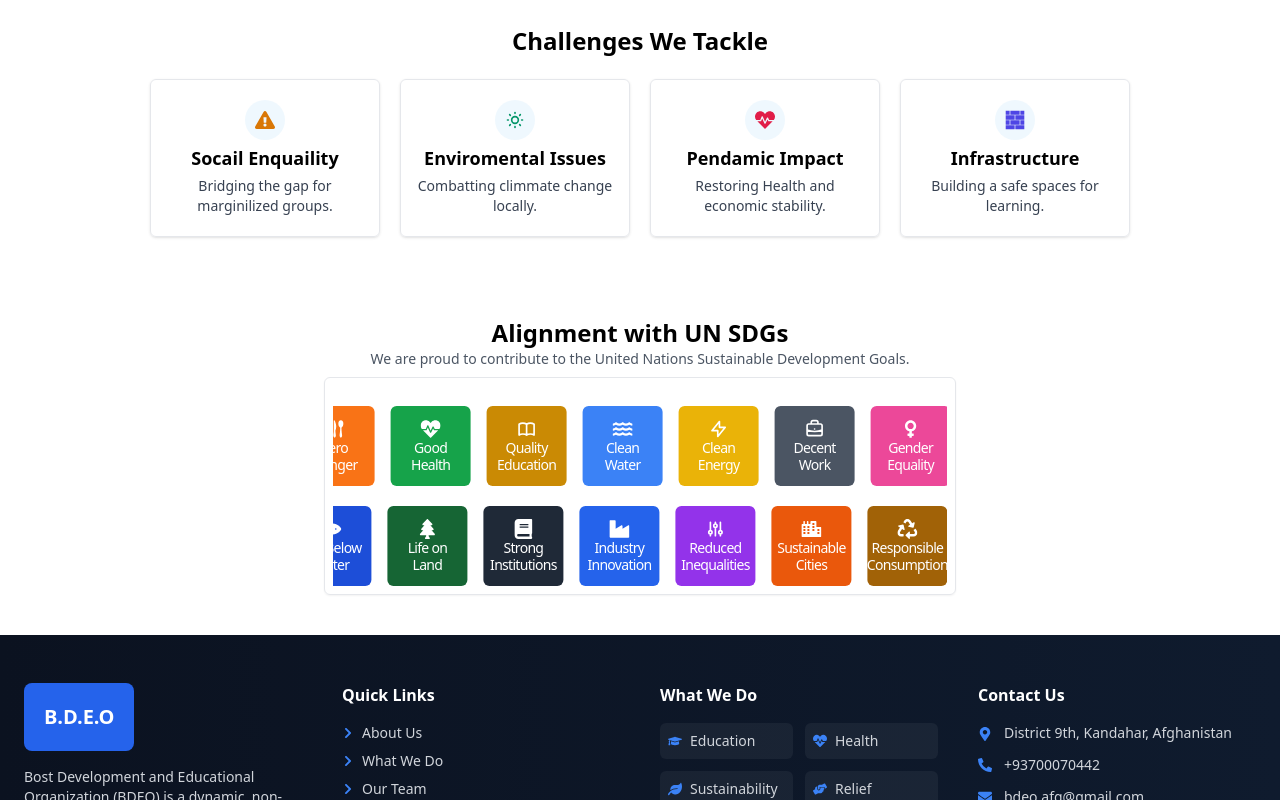
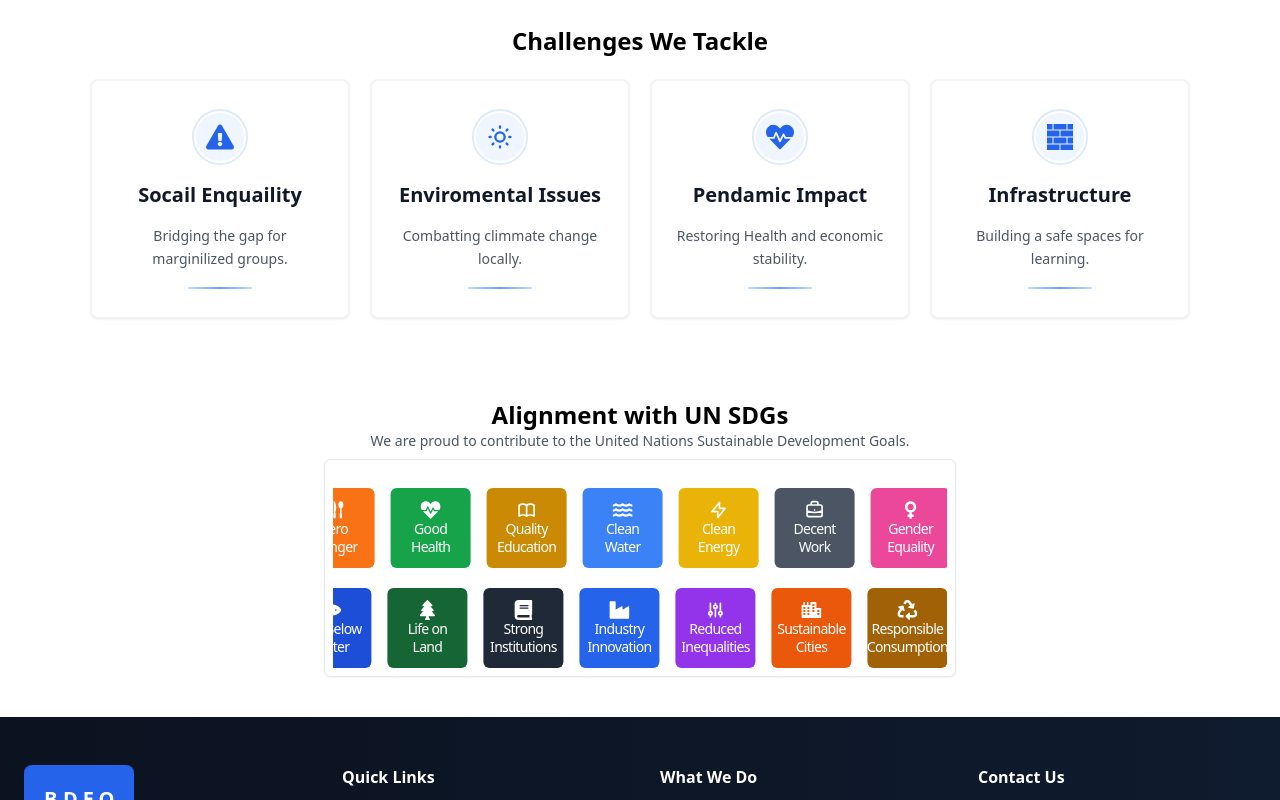
Before and after one commit to Ansar-stack/BDEO-Official-Website, a React (Create React App) app: page / in a window 1280 px wide. Shown: the part 1740-2540 px from the top of the page. Built offline with nearby package versions, Linux system fonts and the light colour scheme.

Commit message:
Feat: Added new changes

```diff
--- a/src/components/UI/Footer.jsx
+++ b/src/components/UI/Footer.jsx
@@ -22,7 +22,7 @@ const quickLinks = [
 const whatWeDo = [
   { label: "Education", icon: FaGraduationCap },
   { label: "Health", icon: FaHeartbeat },
-  { label: "Sustainability", icon: FaLeaf },
+  { label: "Aggreculture", icon: FaLeaf },
   { label: "Relief", icon: FaHandsHelping },
 ];
 
--- a/src/components/home/ChallengesCard.jsx
+++ b/src/components/home/ChallengesCard.jsx
@@ -1,14 +1,47 @@
 import React from 'react'
 
-const ChallengesCard = ({title, description, icon}) => {
+const ChallengesCard = ({ title, description, icon }) => {
   return (
     <div
-     data-aos="fade-up"
-    data-aos-duration="800"
-    className='px-3 py-5 border w-[230px] cursor-pointer hover:-translate-y-1 hover:transition-transform hover:duration-300 shadow border-gray-200 rounded-md flex flex-col gap-1 items-center'>
-        <div className='w-10 h-10 flex items-center justify-center rounded-full bg-sky-100/50'>{icon}</div>
-        <h4 className='text-lg font-semibold'>{title}</h4>
-        <p className="text-sm text-gray-700 text-center">{description}</p>
+      data-aos="fade-up"
+      data-aos-duration="800"
+      className="group px-4 py-6 sm:px-5 sm:py-7
+                w-full max-w-xs sm:max-w-sm md:max-w-[240px] lg:max-w-[260px]
+                bg-white rounded-lg
+                flex flex-col items-center text-center gap-4
+                transition-all duration-300 hover:-translate-y-0.5
+                cursor-pointer
+                border-2 border-gray-100
+                hover:border-blue-300 hover:shadow-md
+                shadow-sm"
+    >
+      {/* Icon with double border */}
+      <div className="relative w-12 h-12 sm:w-14 sm:h-14 rounded-full
+                     bg-blue-50 flex items-center justify-center
+                     border-2 border-blue-100
+                     group-hover:border-blue-300
+                     transition-colors duration-300">
+        <div className="absolute inset-0 rounded-full border-2 border-white" />
+        <div className="text-blue-600 relative z-10">
+          {React.cloneElement(icon, {
+            className: "w-6 h-6 sm:w-7 sm:h-7"
+          })}
+        </div>
+      </div>
+
+      {/* Title */}
+      <h4 className="text-lg sm:text-xl font-semibold text-gray-900">
+        {title}
+      </h4>
+
+      {/* Description */}
+      <p className="text-sm text-gray-600 leading-relaxed">
+        {description}
+      </p>
+
+      {/* Border-like divider */}
+      <div className="w-16 h-0.5 bg-gradient-to-r from-blue-200 via-blue-400 to-blue-200
+                     rounded-full"></div>
     </div>
   )
 }
```
